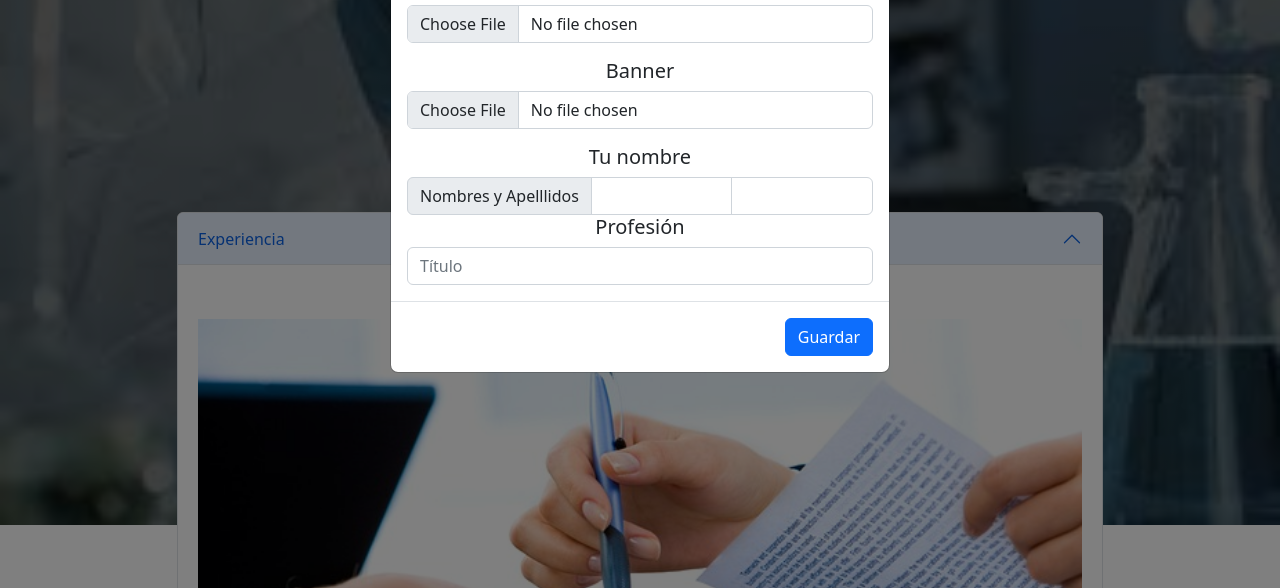
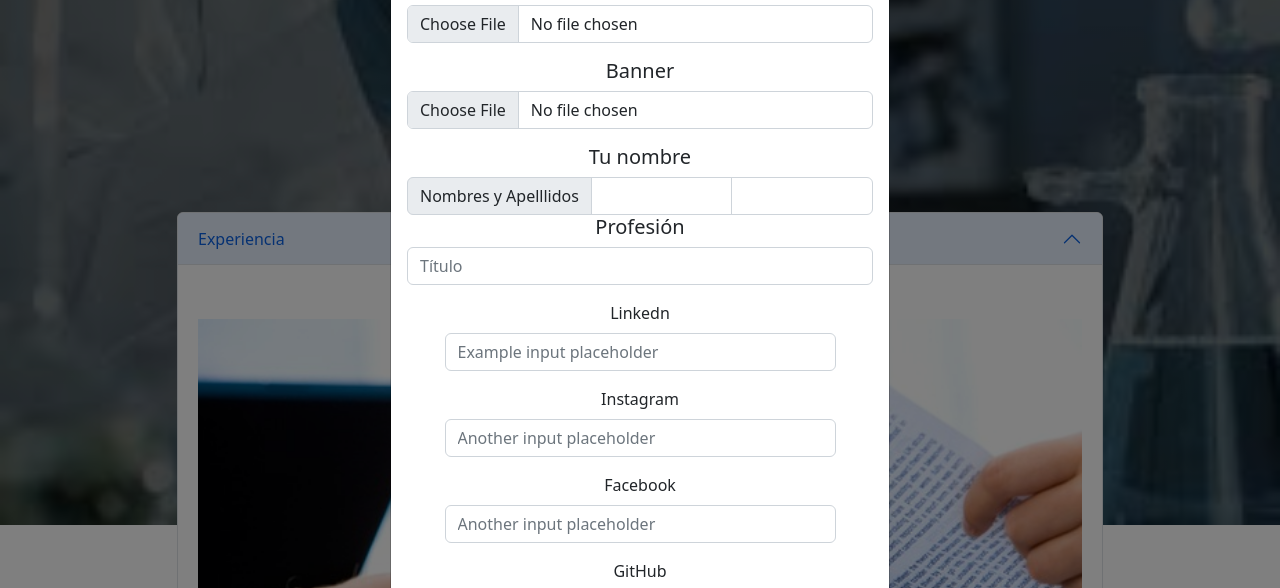
Before and after one commit to valealarcon05/MAQUETA1, a website: page Dashboard.html in a window 1280 px wide. Both pictures are taken after a click on the button 716 px from the left and 231 px from the top of the page. Shown: the part 182-770 px from the top of the page. Drawn offline with nearby package versions, Linux system fonts and the light colour scheme.

Commit message:
finfrontend

```diff
--- a/Dashboard.html
+++ b/Dashboard.html
@@ -63,6 +63,32 @@
                       </div>
                       <h5>Profesión</h5>
                       <input class="form-control" type="text" placeholder="Título" aria-label="default input example">
+                    </div>
+                    <div class="container text-center">
+                      <div class="row">
+                        <div class="col-1">
+                        </div>
+                        <div class="col-10">
+                          <div class="mb-3">
+                            <label for="formGroupExampleInput" class="form-label">Linkedn</label>
+                            <input type="text" class="form-control" id="formGroupExampleInput" placeholder="Example input placeholder">
+                          </div>
+                          <div class="mb-3">
+                            <label for="formGroupExampleInput2" class="form-label">Instagram</label>
+                            <input type="text" class="form-control" id="formGroupExampleInput2" placeholder="Another input placeholder">
+                          </div>
+                          <div class="mb-3">
+                            <label for="formGroupExampleInput3" class="form-label">Facebook</label>
+                            <input type="text" class="form-control" id="formGroupExampleInput3" placeholder="Another input placeholder">
+                          </div>
+                          <div class="mb-3">
+                            <label for="formGroupExampleInput4" class="form-label">GitHub</label>
+                            <input type="text" class="form-control" id="formGroupExampleInput4" placeholder="Another input placeholder">
+                          </div>
+                        </div>
+                        <div class="col-1">
+                        </div>
+                      </div>
                     </div>
                     <div class="modal-footer">
                       <button type="button" class="btn btn-primary">Guardar</button>
@@ -174,7 +200,7 @@
                         </div>
                       </div>
                     </div>
-                    <div class="accordion-item">
+                  <div class="accordion-item">
                       <h2 class="accordion-header" id="accordionEducacion">
                         <button class="accordion-button collapsed" type="button" data-bs-toggle="collapse" data-bs-target="#collapseTwo" aria-expanded="false" aria-controls="collapseTwo">
                           Educación
```
